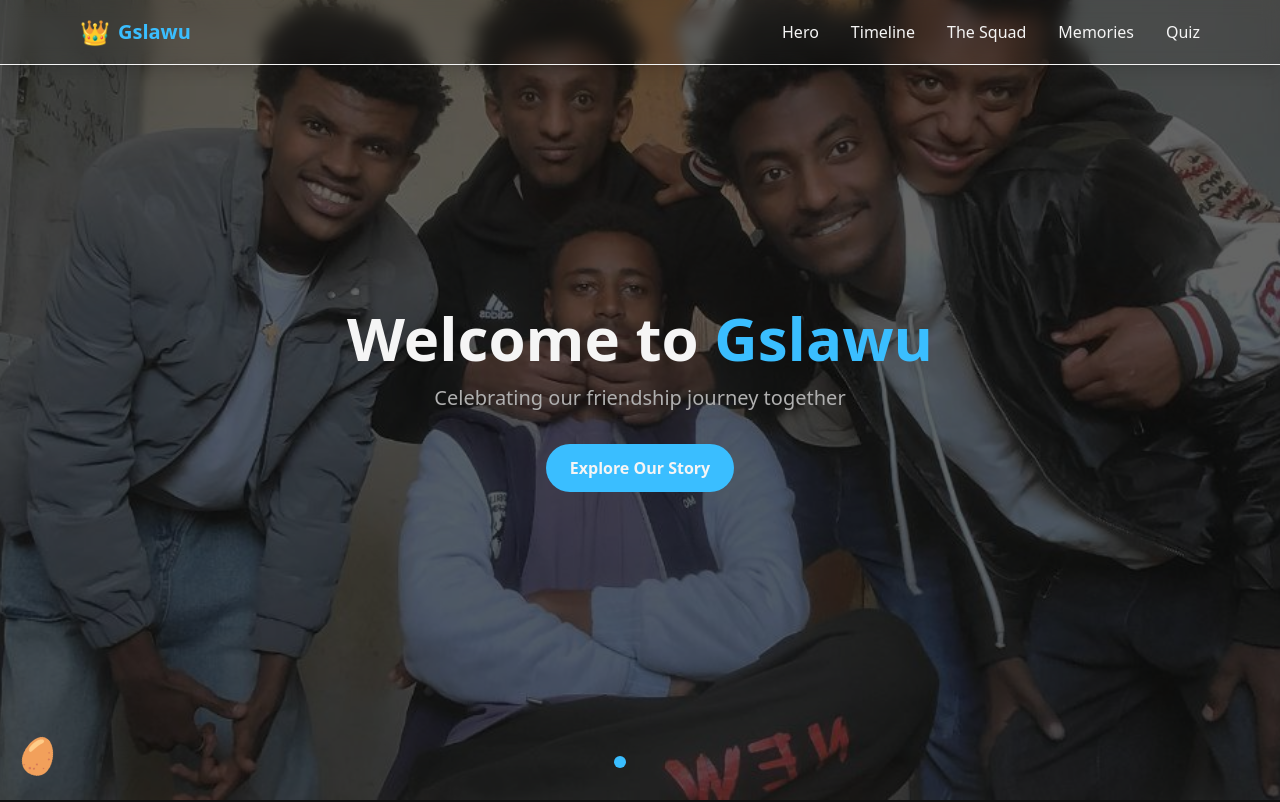
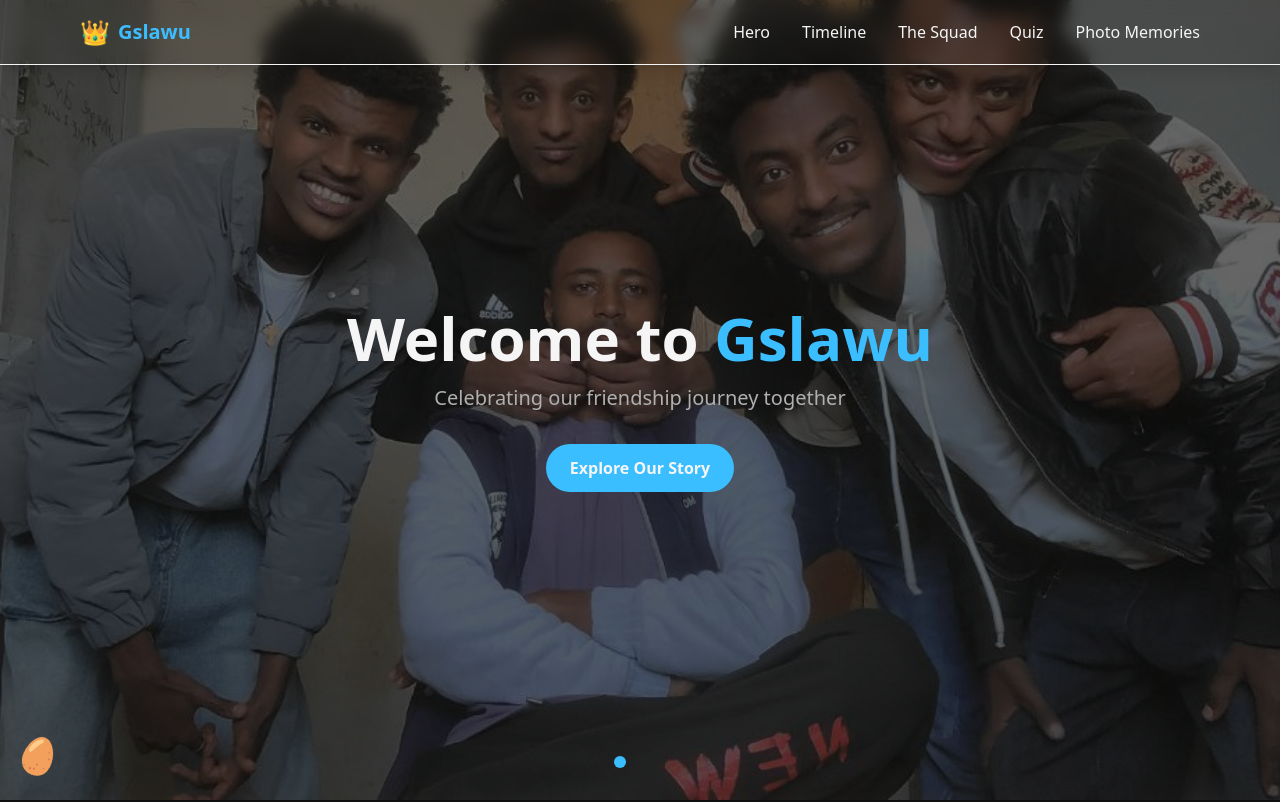
Before and after one commit to biniyamagegnehu/Gslawu-Friendship-Memorial, a React (Vite) app: page / in a window 1280 px wide. Shown: the top 802 px of the page. Built offline with nearby package versions, Linux system fonts and the light colour scheme; no server answers.

Commit message:
reorder the nav lists

```diff
--- a/src/components/Navbar.jsx
+++ b/src/components/Navbar.jsx
@@ -20,8 +20,8 @@ export default function Navbar() {
             <a href="#" className="text-friendWhite hover:text-hotPink transition-colors">Hero</a>
             <a href="#timeline" className="text-friendWhite hover:text-hotPink transition-colors">Timeline</a>
             <a href="#squad" className="text-friendWhite hover:text-hotPink transition-colors">The Squad</a>
-            <a href="#memories" className="text-friendWhite hover:text-hotPink transition-colors">Memories</a>
             <a href="#quiz" className="text-friendWhite hover:text-hotPink transition-colors">Quiz</a>
+            <a href="#memories" className="text-friendWhite hover:text-hotPink transition-colors">Photo Memories</a>
           </div>
 
           {/* Mobile menu button */}
```
